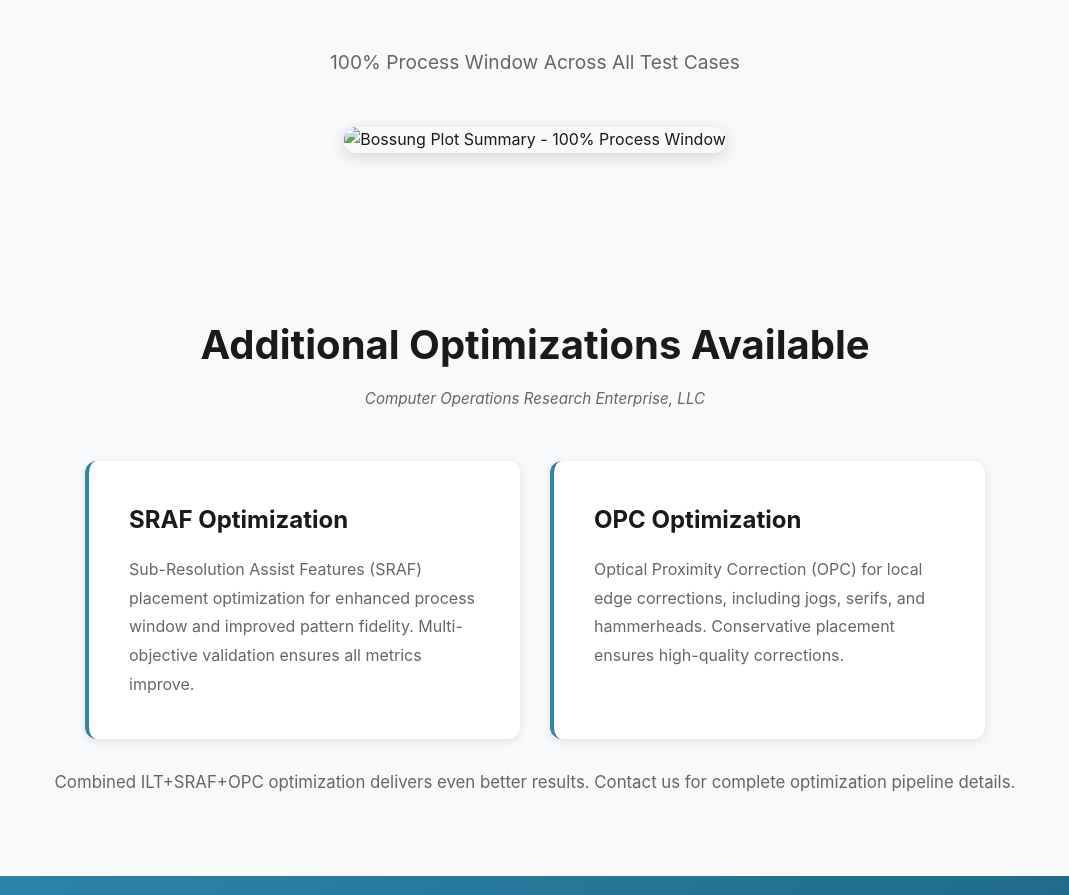
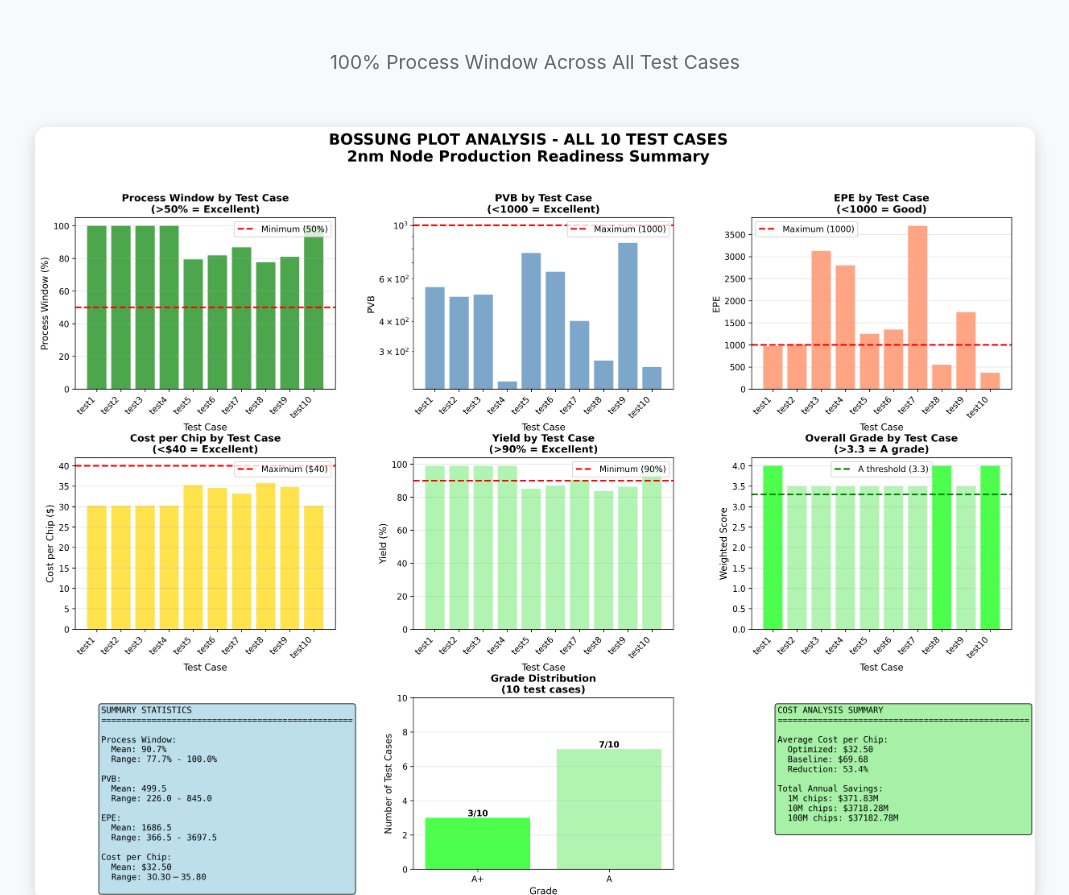
Before and after one commit to tylermaginnis/xgXfx, a plain HTML site: page index.html in a window 1280 px wide. Shown: the part 3172-4067 px from the top of the page, without its empty margins (105-1174 px from the left). Drawn offline with Linux system fonts and the light colour scheme.

Commit message:
Update index.html

```diff
--- a/index.html
+++ b/index.html
@@ -547,7 +547,7 @@
                 <p class="company-tag">Advanced Lithography Optimization R&D</p>
             </div>
             <p class="subtitle" style="margin-bottom: 30px;">100% Process Window Across All Test Cases</p>
-            <img src="production_data/all_test_cases_bossung_summary.png" alt="Bossung Plot Summary - 100% Process Window" style="max-width: 1000px;">
+            <img src="all_test_cases_bossung_summary.png" alt="Bossung Plot Summary - 100% Process Window" style="max-width: 1000px;">
         </div>
     </section>
 
```
